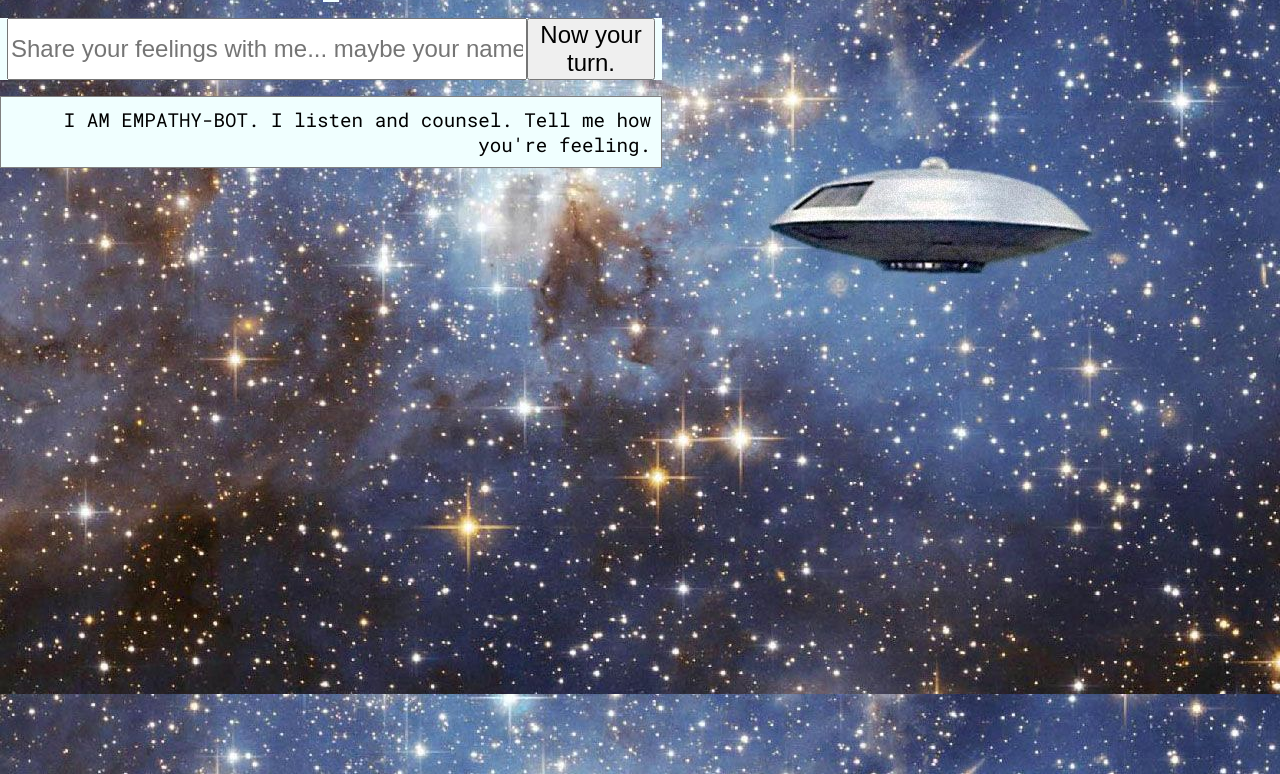
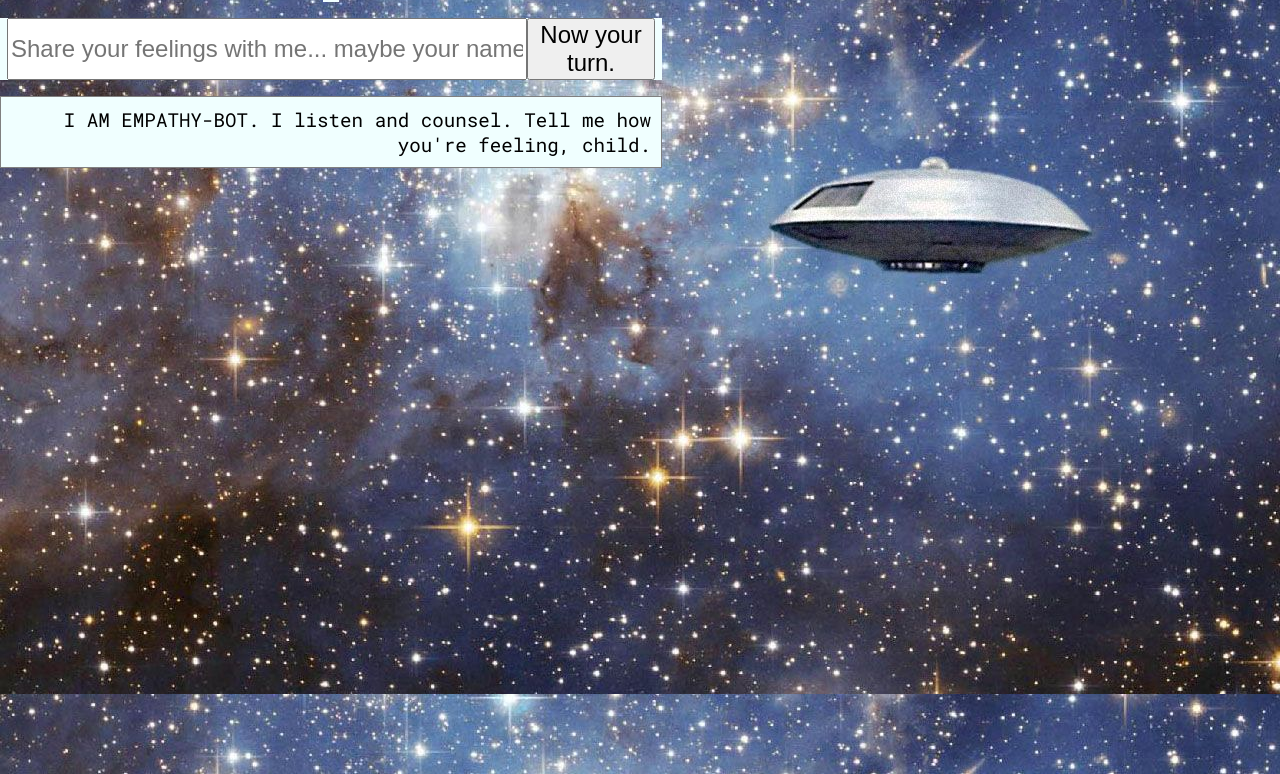
Before and after one commit to MichaelBotur/MIchaelBotur, a plain HTML site: page Submission/index.html in a window 1280 px wide. Shown: the part 26-800 px from the top of the page. Drawn offline with Linux system fonts and the light colour scheme.

Commit message:
Update index.html

```diff
--- a/Submission/index.html
+++ b/Submission/index.html
@@ -27,7 +27,7 @@
 
       <div id="chatbox-container">
         <div id="chatbox">
-          <div class="chat-item chat-item-bot">I AM EMPATHY-BOT. I listen and counsel. Tell me how you're feeling.</div>
+          <div class="chat-item chat-item-bot">I AM EMPATHY-BOT. I listen and counsel. Tell me how you're feeling, child.</div>
         </div>
       </div>
 
```
